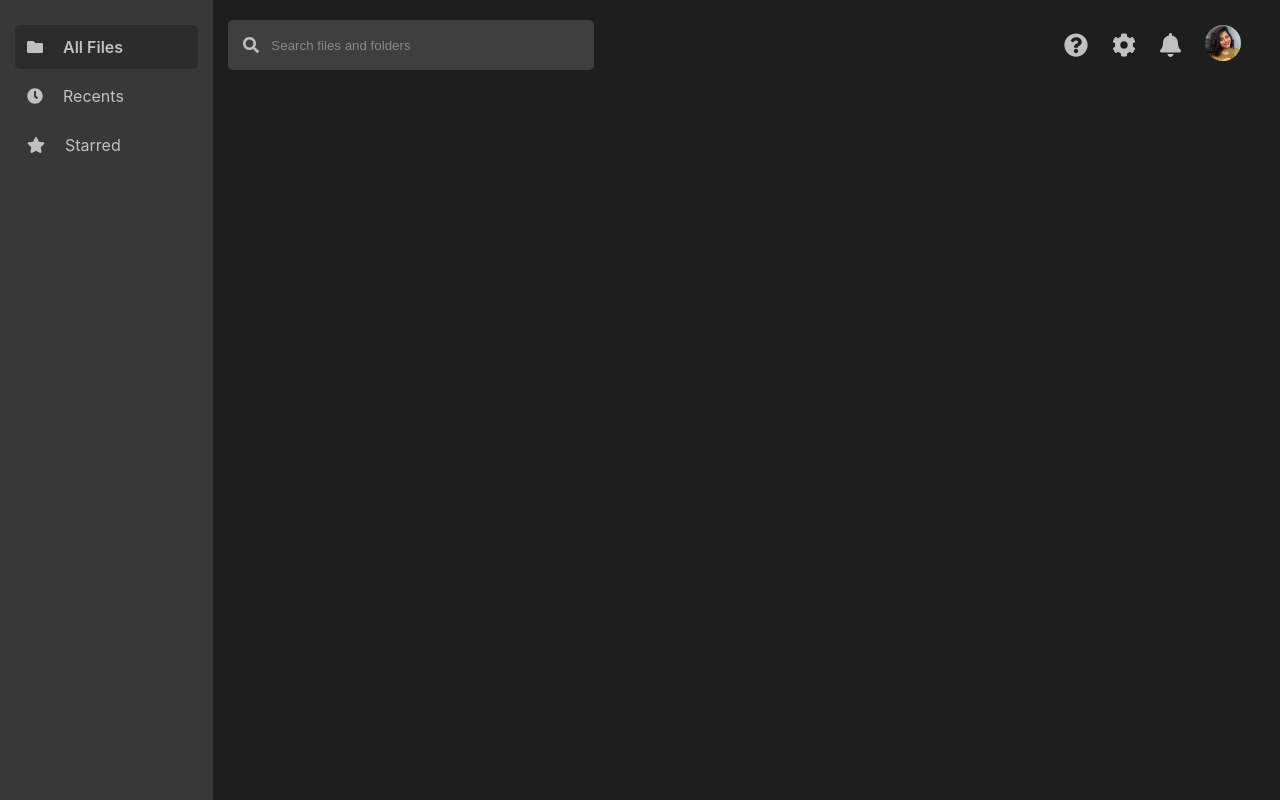
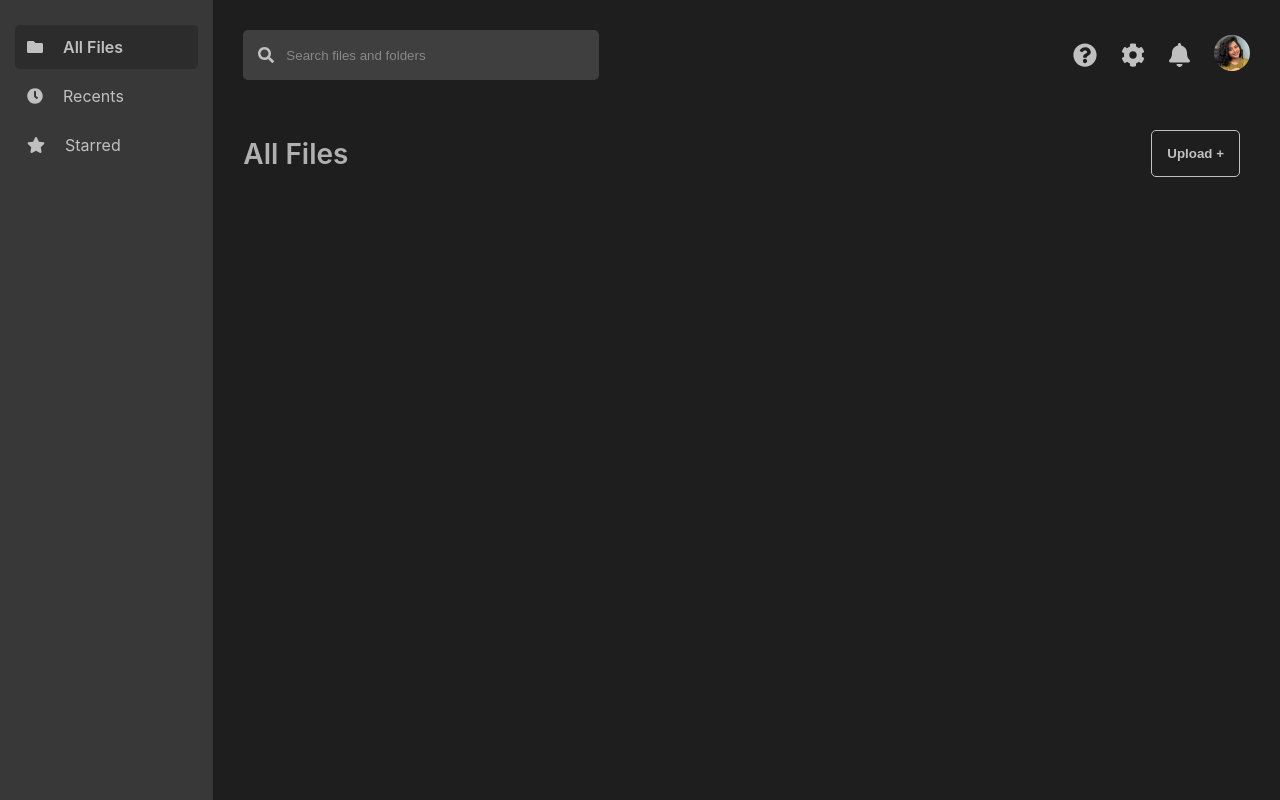
Before and after one commit to Mukundan314/nym-cloud, a React (Create React App) app in the folder client/: page / in a window 1280 px wide. Built offline with nearby package versions, Linux system fonts and the light colour scheme.

Commit message:
(feat) add upload button

```diff
--- a/client/src/app/index.module.css
+++ b/client/src/app/index.module.css
@@ -6,6 +6,7 @@
 .themeDark {
   --text: whitesmoke;
   --icon: #c0c0c0;
+  --sectionHeader-text: #b0b0b0;
   --searchBar-background: #3f3f3f;
   --searchBar-placeholder: #8a8787;
   --sidebar-background: #383838;
--- a/client/src/components/Profile/index.module.css
+++ b/client/src/components/Profile/index.module.css
@@ -1,7 +1,3 @@
-.profile {
-  margin-right: 24px;
-}
-
 .icon {
   border-radius: 50%;
   height: 36px;
--- /dev/null
+++ b/client/src/components/Upload/index.jsx
@@ -0,0 +1,12 @@
+import React from "react";
+import * as styles from "./index.module.css";
+
+const Upload = () => (
+  <div className={styles.upload}>
+    <button type="button" className={styles.uploadButton}>
+      Upload +
+    </button>
+  </div>
+);
+
+export default Upload;
--- /dev/null
+++ b/client/src/components/Upload/index.module.css
@@ -0,0 +1,13 @@
+.upload {
+  margin-right: 10px;
+}
+
+.uploadButton {
+  padding: 15px;
+  border-radius: 5px;
+  background-color: transparent;
+  color: var(--icon);
+  font-weight: 600;
+  border: 1px solid var(--icon);
+  cursor: pointer;
+}
--- a/client/src/pages/FileView/index.jsx
+++ b/client/src/pages/FileView/index.jsx
@@ -2,6 +2,7 @@ import React from "react";
 import * as styles from "./index.module.css";
 import SearchBar from "../../components/SearchBar";
 import Profile from "../../components/Profile";
+import Upload from "../../components/Upload";
 import { FontAwesomeIcon } from "@fortawesome/react-fontawesome";
 import {
   faQuestionCircle,
@@ -25,6 +26,10 @@ const FileView = () => (
         <Profile />
       </div>
     </div>
+    <div className={styles.sectionHeader}>
+      <div className={styles.sectionName}>All Files</div>
+      <Upload />
+    </div>
   </div>
 );
 
--- a/client/src/pages/FileView/index.module.css
+++ b/client/src/pages/FileView/index.module.css
@@ -8,7 +8,7 @@
   display: flex;
   justify-content: space-between;
   align-items: center;
-  margin: 20px 15px;
+  margin: 30px;
 }
 
 .options {
@@ -23,3 +23,16 @@
   margin-right: 24px;
   font-size: 24px;
 }
+
+.sectionHeader {
+  display: flex;
+  justify-content: space-between;
+  align-items: center;
+  margin: 50px 30px 20px 30px;
+}
+
+.sectionName {
+  font-size: 28px;
+  color: var(--sectionHeader-text);
+  font-weight: 600;
+}
```
